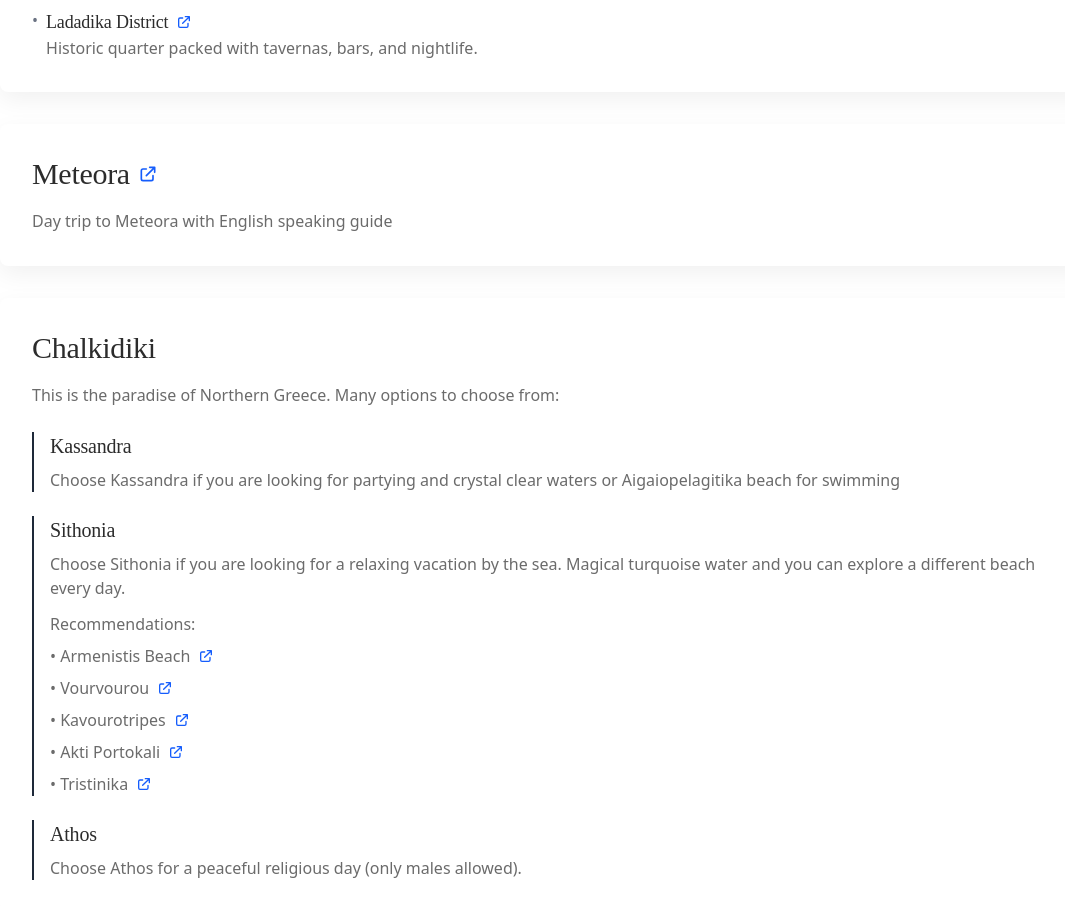
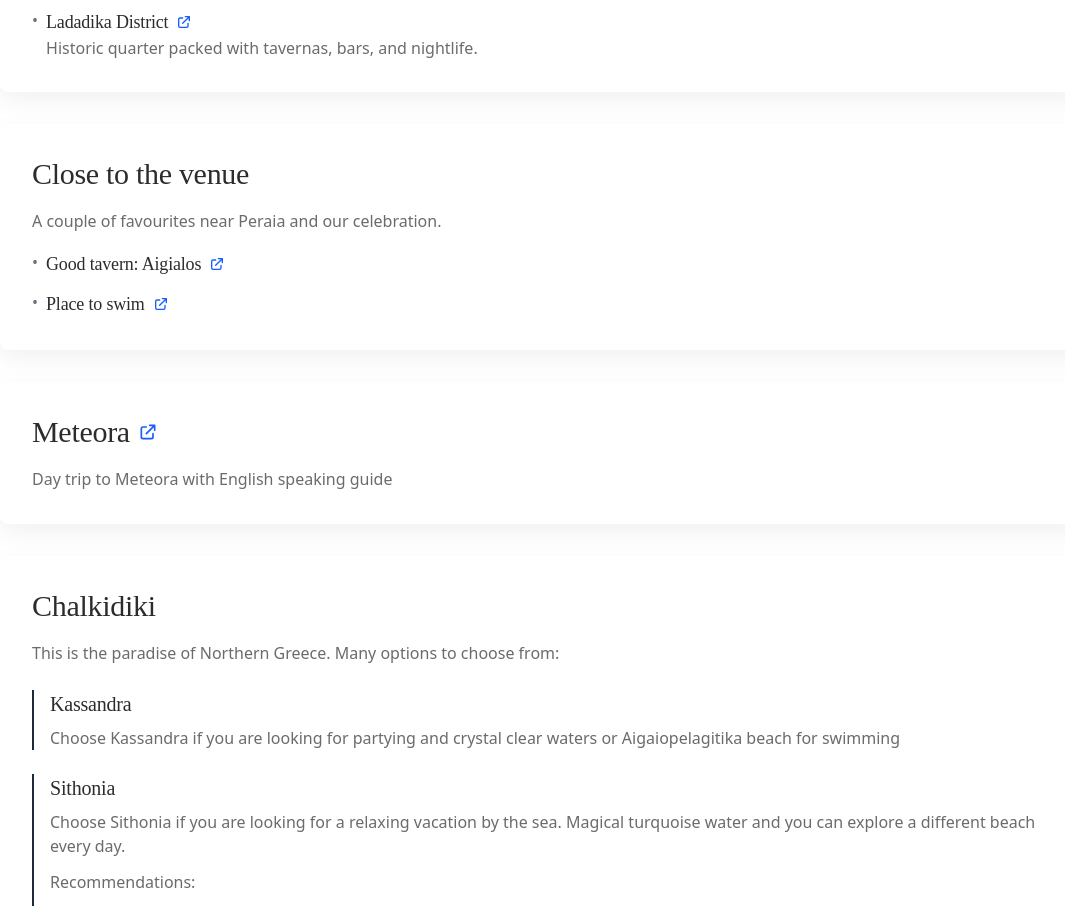
Before and after one commit to oalagial/marina-orestis-wedding, a React (Vite) app: page /things-to-do in a window 1280 px wide. Shown: the part 1082-1988 px from the top of the page, without its empty margins (96-1161 px from the left). Built offline with nearby package versions, Linux system fonts and the light colour scheme; no server answers; a web font is replaced by a local one.

Commit message:
feat: Add "Near the Venue" section to ThingsToDo page with tavern and swimming location details in i18n.js

```diff
--- a/src/i18n.js
+++ b/src/i18n.js
@@ -297,6 +297,15 @@ const resources = {
                             link: "https://maps.app.goo.gl/AzKJbWvGh7MVxYqg8"
                         }
                     ]
+                },
+                nearVenue: {
+                    title: "Close to the venue",
+                    description: "A couple of favourites near Peraia and our celebration.",
+                    tavernLabel: "Good tavern",
+                    tavernName: "Aigialos",
+                    tavernLink: "https://share.google/uMtCA1AYF4k4rsgzY",
+                    swimLabel: "Place to swim",
+                    swimLink: "https://maps.app.goo.gl/MppdtkGc6SnqzDoJ9"
                 },
                 pozar: {
                     title: "Pozar Hot Springs",
@@ -780,6 +789,15 @@ const resources = {
                         }
                     ]
                 },
+                nearVenue: {
+                    title: "Κοντά στον χώρο",
+                    description: "Μερικά αγαπημένα μας κοντά στην Περαία και τον εορτασμό μας.",
+                    tavernLabel: "Καλή ταβέρνα",
+                    tavernName: "Aigialos",
+                    tavernLink: "https://share.google/uMtCA1AYF4k4rsgzY",
+                    swimLabel: "Μέρος για κολύμπι",
+                    swimLink: "https://maps.app.goo.gl/MppdtkGc6SnqzDoJ9"
+                },
                 pozar: {
                     title: "Λουτρά Πόζαρ",
                     description: "Απολαύστε ένα χαλαρωτικό διήμερο με μπάνιο σε φυσικές ζεστές πηγές (natural hot baths). Value for money accommodation we enjoy:",
--- a/src/pages/ThingsToDo.jsx
+++ b/src/pages/ThingsToDo.jsx
@@ -59,6 +59,44 @@ const ThingsToDo = () => {
                                 ))}
                             </div>
                         )}
+                    </div>
+
+                    {/* Near the venue */}
+                    <div className="bg-white rounded-lg p-8 soft-shadow-lg ">
+                        <h2 className="font-display text-2xl md:text-3xl elegant-text mb-4">
+                            {t('thingsToDo.nearVenue.title')}
+                        </h2>
+                        <p className="muted-text leading-relaxed mb-4">
+                            {t('thingsToDo.nearVenue.description')}
+                        </p>
+                        <ul className="list-none muted-text space-y-3">
+                            <li className="flex items-start gap-2">
+                                <span className="text-gray-500 shrink-0">•</span>
+                                <div className="flex flex-wrap items-center gap-2">
+                                    <span className="font-display elegant-text text-base md:text-lg">
+                                        {t('thingsToDo.nearVenue.tavernLabel')}: {t('thingsToDo.nearVenue.tavernName')}
+                                    </span>
+                                    <a href={t('thingsToDo.nearVenue.tavernLink')} target="_blank" rel="noopener noreferrer" className="text-blue-600 hover:text-blue-800">
+                                        <svg xmlns="http://www.w3.org/2000/svg" className="w-4 h-4" fill="none" viewBox="0 0 24 24" stroke="currentColor" strokeWidth="2">
+                                            <path strokeLinecap="round" strokeLinejoin="round" d="M10 6H6a2 2 0 00-2 2v10a2 2 0 002 2h10a2 2 0 002-2v-4M14 4h6m0 0v6m0-6L10 14" />
+                                        </svg>
+                                    </a>
+                                </div>
+                            </li>
+                            <li className="flex items-start gap-2">
+                                <span className="text-gray-500 shrink-0">•</span>
+                                <div className="flex flex-wrap items-center gap-2">
+                                    <span className="font-display elegant-text text-base md:text-lg">
+                                        {t('thingsToDo.nearVenue.swimLabel')}
+                                    </span>
+                                    <a href={t('thingsToDo.nearVenue.swimLink')} target="_blank" rel="noopener noreferrer" className="text-blue-600 hover:text-blue-800">
+                                        <svg xmlns="http://www.w3.org/2000/svg" className="w-4 h-4" fill="none" viewBox="0 0 24 24" stroke="currentColor" strokeWidth="2">
+                                            <path strokeLinecap="round" strokeLinejoin="round" d="M10 6H6a2 2 0 00-2 2v10a2 2 0 002 2h10a2 2 0 002-2v-4M14 4h6m0 0v6m0-6L10 14" />
+                                        </svg>
+                                    </a>
+                                </div>
+                            </li>
+                        </ul>
                     </div>
 
                     {/* Meteora */}
```
